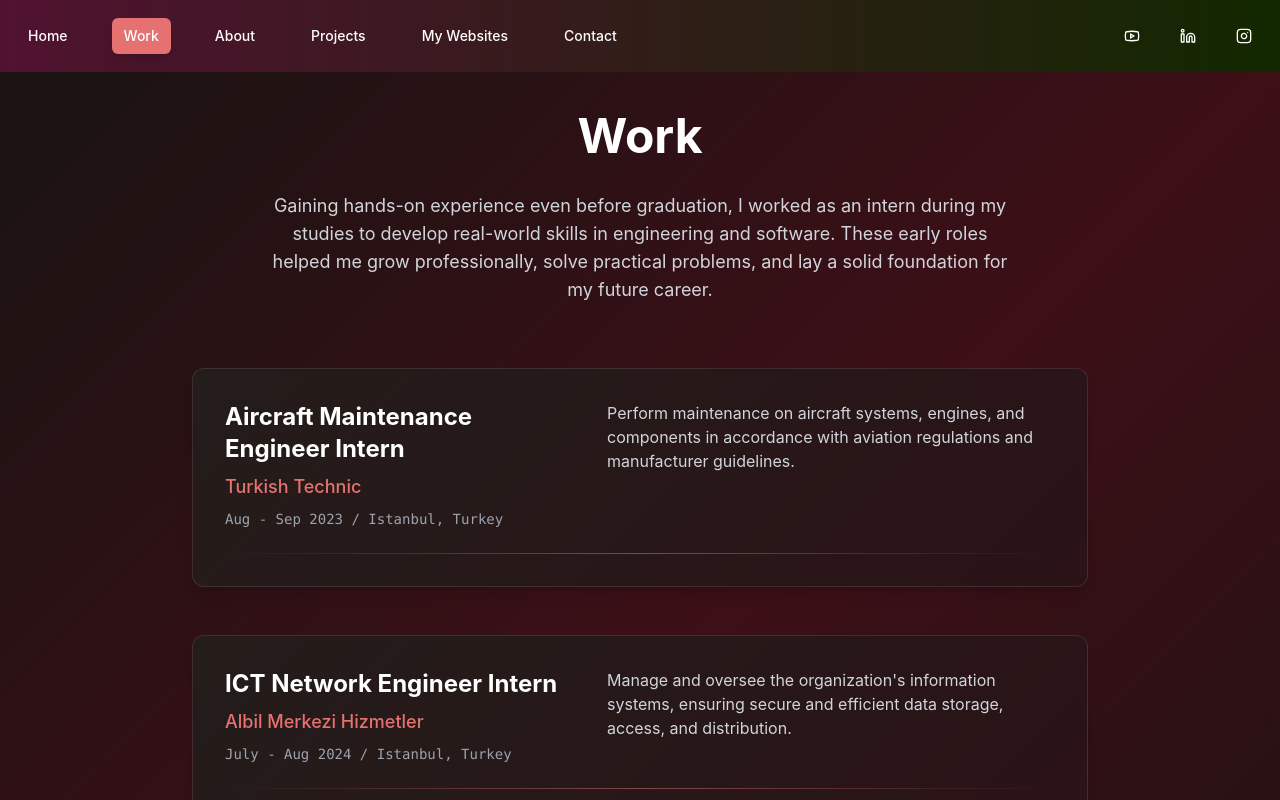
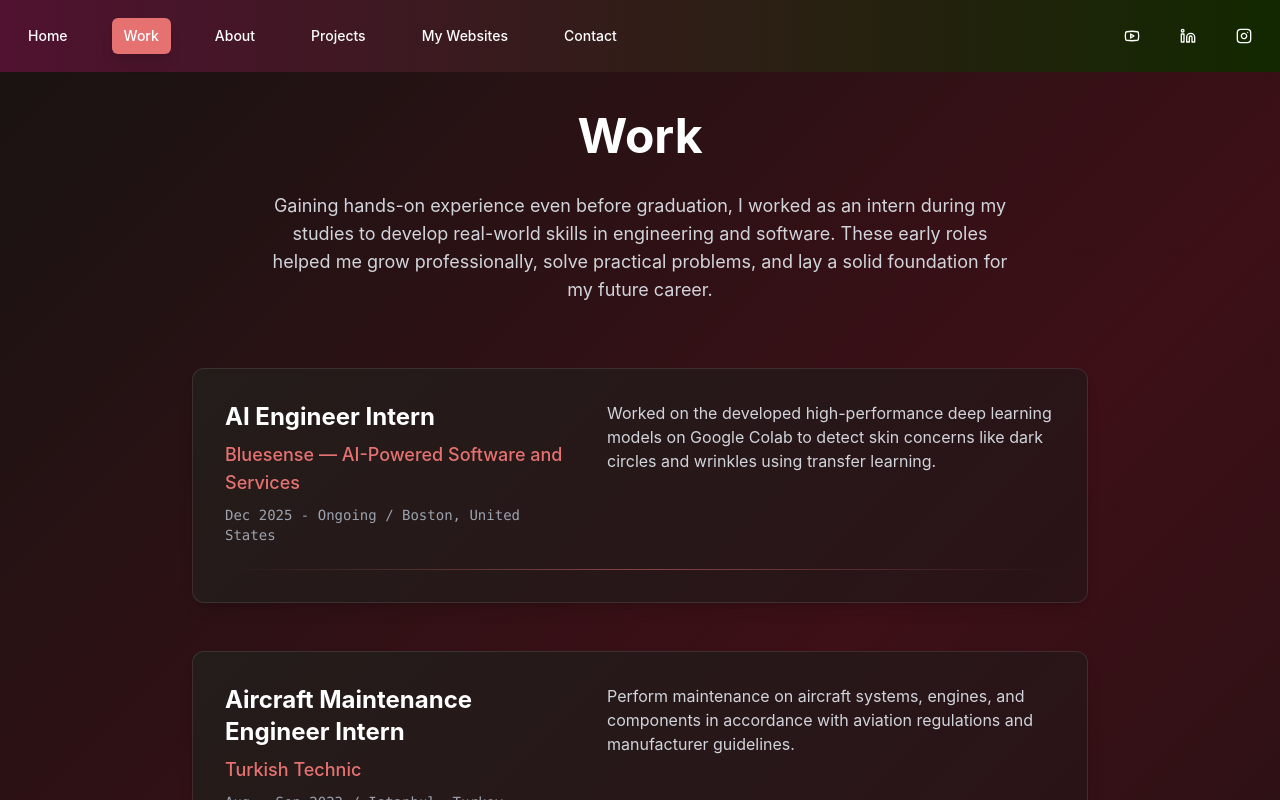
Before and after one commit to JustSuffer/Portfolio, a React (Vite) app: page /work in a window 1280 px wide. Shown: the top 800 px of the page. Built offline with nearby package versions, Linux system fonts and the light colour scheme.

Commit message:
Changes
Co-authored-by: JustSuffer <70914544+JustSuffer@users.noreply.github.com>

```diff
--- a/src/pages/Work.tsx
+++ b/src/pages/Work.tsx
@@ -3,6 +3,13 @@ import { ArrowRight } from "lucide-react";
 
 const Work = () => {
   const workExperiences = [
+    {
+      title: "AI Engineer Intern",
+      company: "Bluesense — AI-Powered Software and Services",
+      period: "Dec 2025 - Ongoing",
+      location: "Boston, United States",
+      description: "Worked on the developed high-performance deep learning models on Google Colab to detect skin concerns like dark circles and wrinkles using transfer learning."
+    },
     {
       title: "Aircraft Maintenance Engineer Intern",
       company: "Turkish Technic",
```
